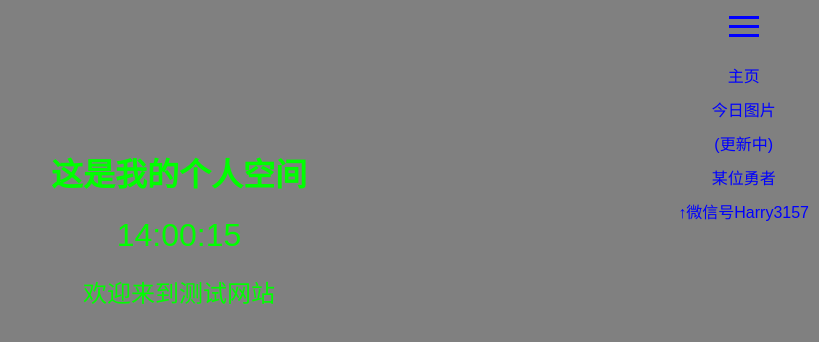
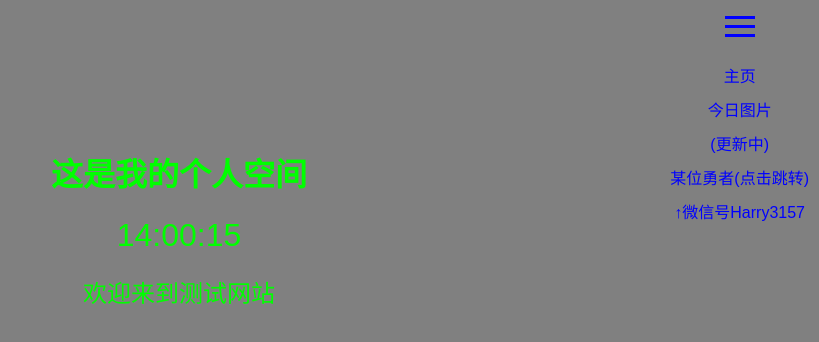
Before and after one commit to ZLZHnamioohi/ZLZH, a plain HTML site: page index.html in a window 1280 px wide. Both pictures are taken after a click on the element 1255 px from the left and 26 px from the top of the page. Shown: the whole page, without its empty margins (461-1280 px from the left). Drawn offline with Linux system fonts and the light colour scheme.

Commit message:
Update index.html

```diff
--- a/index.html
+++ b/index.html
@@ -19,7 +19,7 @@
     <li><a href="#">主页</a></li>
     <li><a href="#">今日图片</a></li>
     <li><a href="#">(更新中)</a></li>
-    <li><a href="https://b23.tv/5Dfj1x3">某位勇者</a></li> <!-- 新加的导航项 -->
+    <li><a href="https://b23.tv/5Dfj1x3">某位勇者(点击跳转)</a></li> <!-- 新加的导航项 -->
     <li><a href="#">↑微信号Harry3157</a></li>
   </ul>
 </nav>
```
